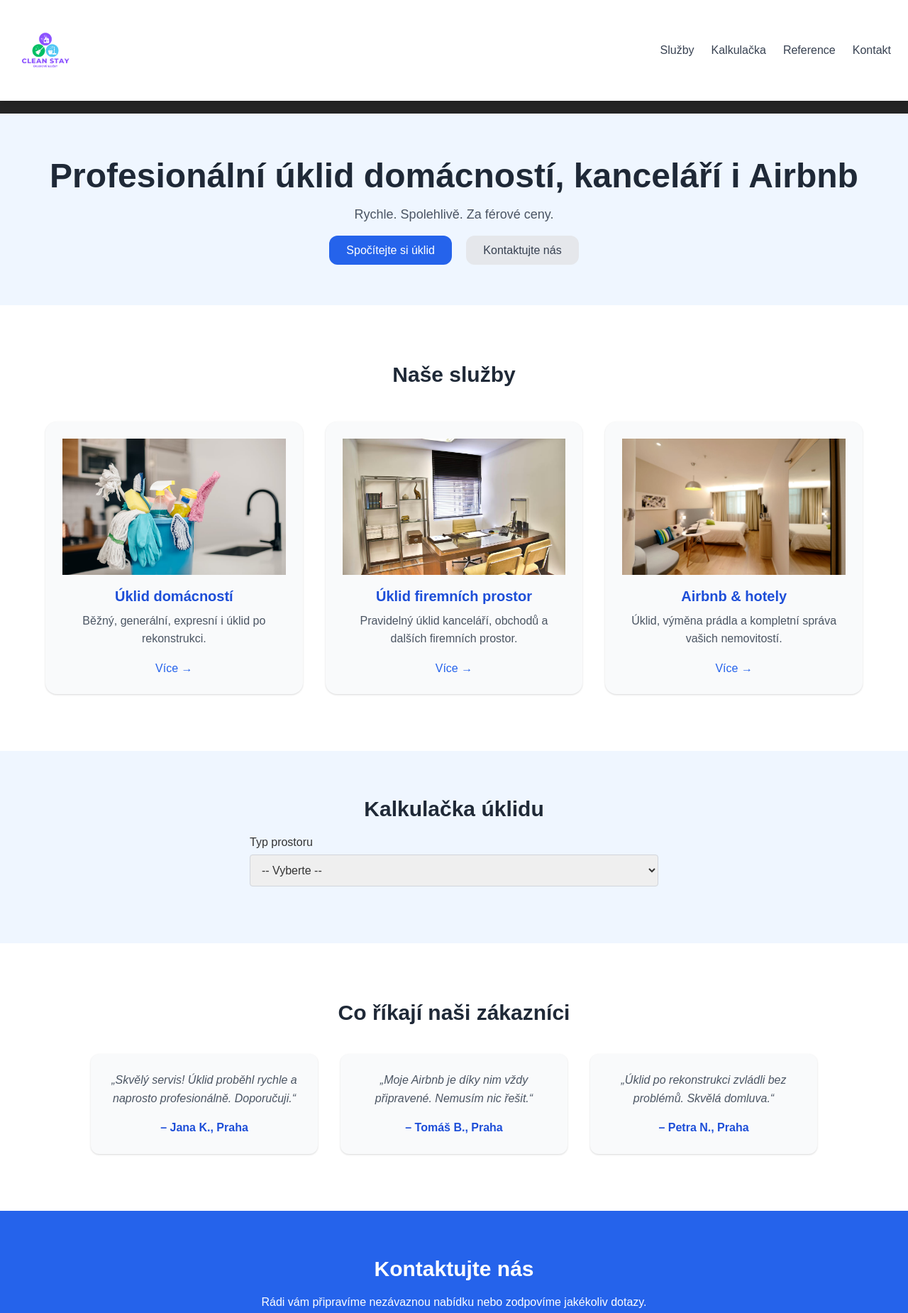
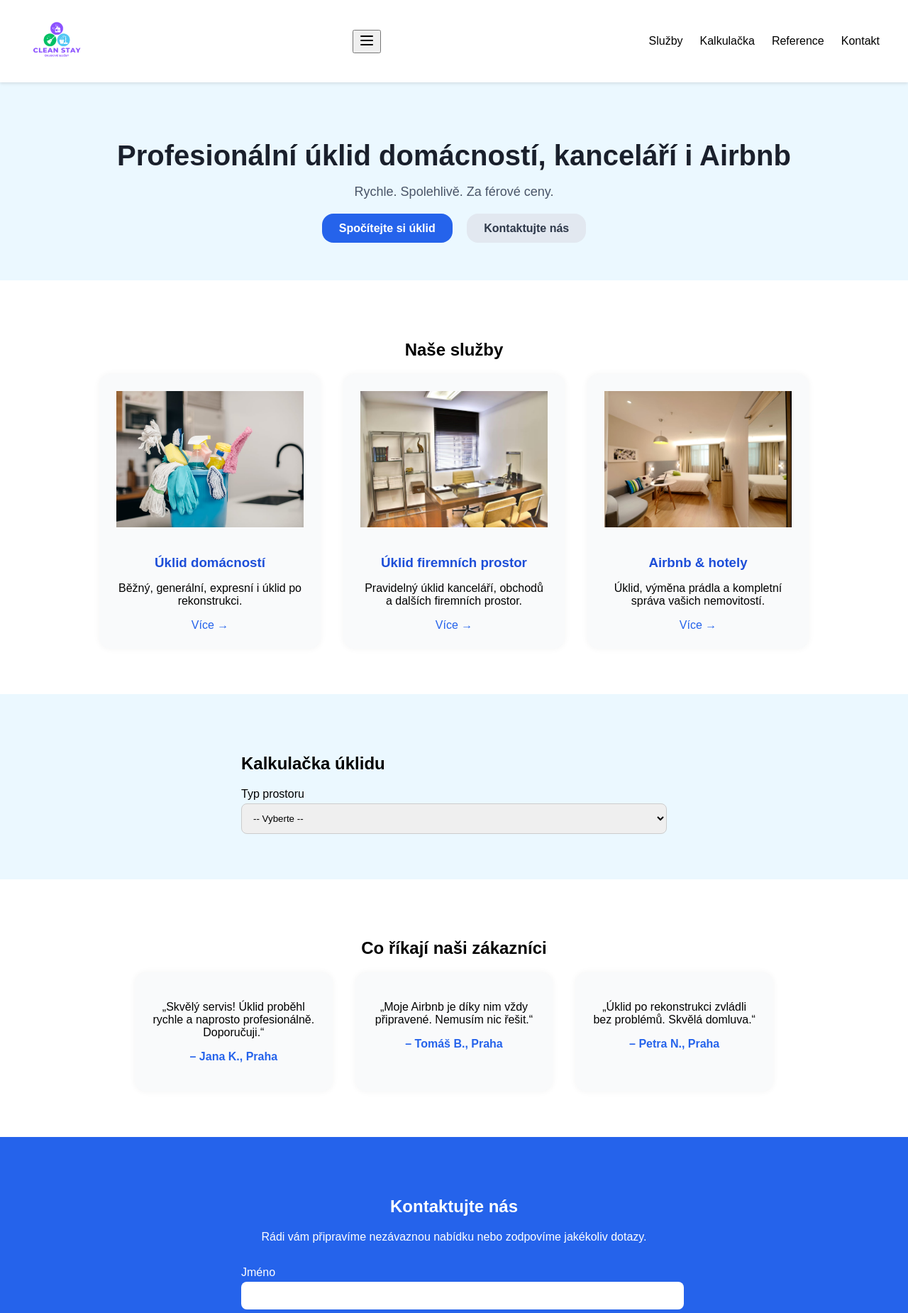
Before and after one commit to AKrivsic/cleanstay, a website built with Vite: page index.html in a window 1280 px wide. Shown: the top 1850 px of the page at 71% size. Built offline with nearby package versions, Linux system fonts and the light colour scheme.

Commit message:
normalcss

```diff
--- a/index.html
+++ b/index.html
@@ -3,180 +3,131 @@
 
 <head>
   <meta charset="UTF-8" />
+  <meta name="viewport" content="width=device-width, initial-scale=1.0" />
   <link rel="icon" type="image/svg+xml" href="/vite.svg" />
-  <meta name="viewport" content="width=device-width, initial-scale=1.0" />
-  <link href="https://cdn.jsdelivr.net/npm/tailwindcss@2.2.19/dist/tailwind.min.css" rel="stylesheet">
   <link rel="stylesheet" href="./src/style.css">
-  <title>Vite App</title>
+  <title>CleanStay</title>
 </head>
 
 <body>
-  <!-- Horní menu -->
-  <header class="bg-white shadow-md fixed w-full top-0 z-50">
-    <div class="max-w-7xl mx-auto px-6 py-4 flex items-center justify-between">
-      <!-- Logo -->
-      <div class="text-2xl font-bold text-blue-600">
-        <a href="#">
-          <img src="src/images/Red Blue Simple Colorful Professional Cleaning Service Logo-2.png" alt="CleanStay Logo" class="h-20">
-        </a>
+  <header class="header">
+    <div class="container header-inner">
+      <div class="logo">
+        <a href="#"><img src="src/images/Red Blue Simple Colorful Professional Cleaning Service Logo-2.png"
+            alt="CleanStay Logo"></a>
       </div>
-
-      <!-- Mobilní menu ikona -->
-      <div class="md:hidden flex items-center">
-        <button id="mobile-menu-button" class="text-blue-600">
-          <svg xmlns="http://www.w3.org/2000/svg" fill="none" viewBox="0 0 24 24" stroke="currentColor" class="w-6 h-6">
-            <path stroke-linecap="round" stroke-linejoin="round" stroke-width="2" d="M4 6h16M4 12h16M4 18h16"></path>
+      <div class="mobile-menu-icon">
+        <button id="mobile-menu-button">
+          <svg xmlns="http://www.w3.org/2000/svg" viewBox="0 0 24 24" fill="none" stroke="currentColor">
+            <path d="M4 6h16M4 12h16M4 18h16" stroke-width="2" stroke-linecap="round" stroke-linejoin="round" />
           </svg>
         </button>
       </div>
-
-      <!-- Navigace pro střední a větší obrazovky -->
-      <nav class="space-x-6 hidden md:flex">
-        <a href="#sluzby" class="text-gray-700 hover:text-blue-600 font-medium">Služby</a>
-        <a href="#kalkulacka" class="text-gray-700 hover:text-blue-600 font-medium">Kalkulačka</a>
-        <a href="#reference" class="text-gray-700 hover:text-blue-600 font-medium">Reference</a>
-        <a href="#kontakt" class="text-gray-700 hover:text-blue-600 font-medium">Kontakt</a>
+      <nav class="nav-desktop">
+        <a href="#sluzby">Služby</a>
+        <a href="#kalkulacka">Kalkulačka</a>
+        <a href="#reference">Reference</a>
+        <a href="#kontakt">Kontakt</a>
       </nav>
-
-      <!-- Mobilní navigace (skrytá výchozím nastavením) -->
-      <nav id="mobile-menu" class="hidden md:hidden absolute top-20 left-0 w-full bg-white shadow-md">
-        <div class="flex flex-col items-center space-y-4 py-4">
-          <a href="#sluzby" class="text-gray-700 hover:text-blue-600 font-medium">Služby</a>
-          <a href="#kalkulacka" class="text-gray-700 hover:text-blue-600 font-medium">Kalkulačka</a>
-          <a href="#reference" class="text-gray-700 hover:text-blue-600 font-medium">Reference</a>
-          <a href="#kontakt" class="text-gray-700 hover:text-blue-600 font-medium">Kontakt</a>
-        </div>
+      <nav id="mobile-menu" class="nav-mobile">
+        <a href="#sluzby">Služby</a>
+        <a href="#kalkulacka">Kalkulačka</a>
+        <a href="#reference">Reference</a>
+        <a href="#kontakt">Kontakt</a>
       </nav>
     </div>
   </header>
 
-  <!-- Padding pro obsah kvůli fixnímu headeru -->
-  <div class="pt-20"></div>
+  <div class="spacer"></div>
 
-  <!-- Padding pro obsah kvůli fixnímu headeru -->
-  <div class="pt-20"></div>
-  <!-- Hero Sekce -->
-  <section class="bg-blue-50 py-16 px-4 text-center">
-    <h1 class="text-4xl md:text-5xl font-bold text-gray-800 mb-4">Profesionální úklid domácností, kanceláří i Airbnb
-    </h1>
-    <p class="text-lg text-gray-600 mb-6">Rychle. Spolehlivě. Za férové ceny.</p>
-    <div class="space-x-4">
-      <a href="#kalkulacka" class="bg-blue-600 text-white px-6 py-3 rounded-xl hover:bg-blue-700">Spočítejte si
-        úklid</a>
-      <a href="#kontakt" class="bg-gray-200 text-gray-700 px-6 py-3 rounded-xl hover:bg-gray-300">Kontaktujte nás</a>
+  <section class="hero">
+    <h1>Profesionální úklid domácností, kanceláří i Airbnb</h1>
+    <p>Rychle. Spolehlivě. Za férové ceny.</p>
+    <div class="hero-buttons">
+      <a href="#kalkulacka" class="btn-primary">Spočítejte si úklid</a>
+      <a href="#kontakt" class="btn-secondary">Kontaktujte nás</a>
     </div>
   </section>
 
-  <!-- Služby -->
-  <section class="py-20 bg-white px-4">
-    <h2 class="text-3xl font-semibold text-center text-gray-800 mb-12">Naše služby</h2>
-    <div class="grid grid-cols-1 md:grid-cols-3 gap-8 max-w-6xl mx-auto">
-
-      <!-- Úklid domácností -->
-      <div class="bg-gray-50 p-6 text-center rounded-2xl shadow hover:shadow-md transition">
-        <img src="src/images/kitchen.avif" alt="Uklid domacnosti" class="mx-auto mb-4 w-full h-48 object-cover">
-        <h3 class="text-xl font-bold text-blue-700 mb-2">Úklid domácností</h3>
-        <p class="text-gray-600 mb-4">Běžný, generální, expresní i úklid po rekonstrukci.</p>
-        <a href="/uklid-domacnosti" class="text-blue-600 font-medium hover:underline">Více →</a>
+  <section class="services">
+    <h2>Naše služby</h2>
+    <div class="services-grid">
+      <div class="service-card">
+        <img src="src/images/kitchen.avif" alt="Úklid domácností">
+        <h3>Úklid domácností</h3>
+        <p>Běžný, generální, expresní i úklid po rekonstrukci.</p>
+        <a href="/uklid-domacnosti">Více →</a>
       </div>
-
-      <!-- Úklid firem -->
-      <div class="bg-gray-50 p-6 text-center rounded-2xl shadow hover:shadow-md transition">
-        <img src="src/images/office-2.avif" alt="Uklid kacelari" class="mx-auto mb-4 w-full h-48 object-cover">
-        <h3 class="text-xl font-bold text-blue-700 mb-2">Úklid firemních prostor</h3>
-        <p class="text-gray-600 mb-4">Pravidelný úklid kanceláří, obchodů a dalších firemních prostor.</p>
-        <a href="/uklid-firem" class="text-blue-600 font-medium hover:underline">Více →</a>
+      <div class="service-card">
+        <img src="src/images/office-2.avif" alt="Úklid kanceláří">
+        <h3>Úklid firemních prostor</h3>
+        <p>Pravidelný úklid kanceláří, obchodů a dalších firemních prostor.</p>
+        <a href="/uklid-firem">Více →</a>
       </div>
-
-      <!-- Airbnb & hotely -->
-      <div class="bg-gray-50 p-6 text-center rounded-2xl shadow hover:shadow-md transition">
-        <img src="src/images/hotel.avif" alt="Airbnb a hotely" class="mx-auto mb-4 w-full h-48 object-cover">
-        <h3 class="text-xl font-bold text-blue-700 mb-2">Airbnb & hotely</h3>
-        <p class="text-gray-600 mb-4">Úklid, výměna prádla a kompletní správa vašich nemovitostí.</p>
-        <a href="/uklid-airbnb-hotely" class="text-blue-600 font-medium hover:underline">Více →</a>
+      <div class="service-card">
+        <img src="src/images/hotel.avif" alt="Airbnb a hotely">
+        <h3>Airbnb & hotely</h3>
+        <p>Úklid, výměna prádla a kompletní správa vašich nemovitostí.</p>
+        <a href="/uklid-airbnb-hotely">Více →</a>
       </div>
-
     </div>
   </section>
-  <!-- Kalkulačka úklidu -->
-  <section id="kalkulacka" class="bg-blue-50 py-16 px-4">
-    <div class="max-w-xl mx-auto text-center">
-      <h2 class="text-3xl font-semibold text-gray-800 mb-4">Kalkulačka úklidu</h2>
 
-      <form id="calc-form" class="space-y-4 text-left">
-        <!-- Výběr typu prostoru -->
-        <div>
-          <label class="block mb-1 font-medium">Typ prostoru</label>
-          <select id="space-type" class="w-full p-3 rounded border border-gray-300">
+  <section id="kalkulacka" class="calculator">
+    <div class="calculator-inner">
+      <h2>Kalkulačka úklidu</h2>
+      <form id="calc-form">
+        <label>Typ prostoru
+          <select id="space-type">
             <option value="">-- Vyberte --</option>
             <option value="byt">Byt / Dům</option>
             <option value="kancelar">Kancelář</option>
             <option value="airbnb">Airbnb</option>
           </select>
-        </div>
-
-        <!-- Dynamické pole -->
+        </label>
         <div id="dynamic-inputs"></div>
       </form>
-
-      <div id="result" class="mt-6 text-lg font-semibold text-blue-700 text-center hidden"></div>
+      <div id="result" class="result hidden"></div>
     </div>
   </section>
 
-  <!-- Reference -->
-  <section class="bg-white py-20 px-4">
-    <div class="max-w-5xl mx-auto text-center">
-      <h2 class="text-3xl font-semibold text-gray-800 mb-10">Co říkají naši zákazníci</h2>
-      <div class="grid md:grid-cols-3 gap-8">
-        <div class="bg-gray-50 p-6 rounded-xl shadow">
-          <p class="text-gray-600 italic">„Skvělý servis! Úklid proběhl rychle a naprosto profesionálně. Doporučuji.“
-          </p>
-          <p class="mt-4 font-semibold text-blue-700">– Jana K., Praha</p>
+  <section class="reference">
+    <div class="reference-inner">
+      <h2>Co říkají naši zákazníci</h2>
+      <div class="reference-grid">
+        <div class="reference-card">
+          <p>„Skvělý servis! Úklid proběhl rychle a naprosto profesionálně. Doporučuji.“</p>
+          <p class="author">– Jana K., Praha</p>
         </div>
-        <div class="bg-gray-50 p-6 rounded-xl shadow">
-          <p class="text-gray-600 italic">„Moje Airbnb je díky nim vždy připravené. Nemusím nic řešit.“</p>
-          <p class="mt-4 font-semibold text-blue-700">– Tomáš B., Praha</p>
+        <div class="reference-card">
+          <p>„Moje Airbnb je díky nim vždy připravené. Nemusím nic řešit.“</p>
+          <p class="author">– Tomáš B., Praha</p>
         </div>
-        <div class="bg-gray-50 p-6 rounded-xl shadow">
-          <p class="text-gray-600 italic">„Úklid po rekonstrukci zvládli bez problémů. Skvělá domluva.“</p>
-          <p class="mt-4 font-semibold text-blue-700">– Petra N., Praha</p>
+        <div class="reference-card">
+          <p>„Úklid po rekonstrukci zvládli bez problémů. Skvělá domluva.“</p>
+          <p class="author">– Petra N., Praha</p>
         </div>
       </div>
     </div>
   </section>
 
-  <!-- Kontakt -->
-  <section id="kontakt" class="bg-blue-600 text-white py-16 px-4">
-    <div class="max-w-3xl mx-auto text-center">
-      <h2 class="text-3xl font-semibold mb-4">Kontaktujte nás</h2>
-      <p class="mb-8">Rádi vám připravíme nezávaznou nabídku nebo zodpovíme jakékoliv dotazy.</p>
-
-      <form class="space-y-4 text-left">
-        <div>
-          <label class="block mb-1">Jméno</label>
-          <input type="text" class="w-full p-3 rounded border border-gray-300 text-gray-800" required />
-        </div>
-        <div>
-          <label class="block mb-1">E-mail</label>
-          <input type="email" class="w-full p-3 rounded border border-gray-300 text-gray-800" required />
-        </div>
-        <div>
-          <label class="block mb-1">Zpráva</label>
-          <textarea class="w-full p-3 rounded border border-gray-300 text-gray-800" rows="4" required></textarea>
-        </div>
-        <button type="submit" class="w-full bg-white text-blue-600 font-bold py-3 rounded-xl hover:bg-gray-100">Odeslat
-          zprávu</button>
+  <section id="kontakt" class="contact">
+    <div class="contact-inner">
+      <h2>Kontaktujte nás</h2>
+      <p>Rádi vám připravíme nezávaznou nabídku nebo zodpovíme jakékoliv dotazy.</p>
+      <form>
+        <label>Jméno <input type="text" required /></label>
+        <label>E-mail <input type="email" required /></label>
+        <label>Zpráva <textarea rows="4" required></textarea></label>
+        <button type="submit">Odeslat zprávu</button>
       </form>
-
-      <div class="mt-8 text-sm">
+      <div class="contact-info">
         <p>📞 +420 776 292 312 &nbsp; | &nbsp; ✉️ info@cleanstay.cz</p>
-        <p class="mt-2">IČO: 01719408 &nbsp; | &nbsp; Otevřeno: Non-Stop</p>
+        <p>IČO: 01719408 &nbsp; | &nbsp; Otevřeno: Non-Stop</p>
       </div>
     </div>
   </section>
 
-
-  <div id="app"></div>
   <script type="module" src="./src/main.js"></script>
 </body>
 
--- a/src/style.css
+++ b/src/style.css
@@ -1,25 +1,7 @@
-:root {
-  font-family: system-ui, Avenir, Helvetica, Arial, sans-serif;
-  line-height: 1.5;
-  font-weight: 400;
-
-  color-scheme: light dark;
-  color: rgba(255, 255, 255, 0.87);
-  background-color: #242424;
-
-  font-synthesis: none;
-  text-rendering: optimizeLegibility;
-  -webkit-font-smoothing: antialiased;
-  -moz-osx-font-smoothing: grayscale;
-}
-
-/* Globální styly */
+/* Základy */
 body {
+  margin: 0;
   font-family: Arial, sans-serif;
-  line-height: 1.6;
-  margin: 0;
-  padding: 0;
-  color: #333;
 }
 
 a {
@@ -27,254 +9,246 @@ a {
   color: inherit;
 }
 
-.container {
-  width: 100%;
-  max-width: 1200px;
-  margin: 0 auto;
-  padding: 0 20px;
-}
-
-header {
-  background-color: white;
-  box-shadow: 0 4px 6px rgba(0, 0, 0, 0.1);
+/* Hlavička */
+.header {
+  background: white;
+  box-shadow: 0 2px 4px rgba(0, 0, 0, 0.1);
   position: fixed;
   width: 100%;
   top: 0;
-  left: 0;
-  padding: 15px 0;
   z-index: 50;
 }
 
-header .logo a {
-  font-size: 24px;
-  font-weight: bold;
-  color: #1e3a8a;
+.container {
+  max-width: 1200px;
+  margin: 0 auto;
+  padding: 1rem 1.5rem;
+  display: flex;
+  justify-content: space-between;
+  align-items: center;
 }
 
-header .nav {
-  display: flex;
-  gap: 20px;
+.logo img {
+  height: 80px;
 }
 
-header .nav a {
-  font-size: 16px;
-  color: #4b5563;
-  transition: color 0.3s;
+.mobile-menu-icon svg {
+  width: 24px;
+  height: 24px;
 }
 
-header .nav a:hover {
-  color: #1e3a8a;
+.nav-desktop {
+  display: none;
 }
 
-.content-padding {
-  padding-top: 80px;
+.nav-mobile {
+  display: none;
+  flex-direction: column;
+  background: white;
+  position: absolute;
+  top: 100px;
+  left: 0;
+  width: 100%;
+  text-align: center;
 }
 
-/* Hero */
-.hero {
-  background-color: #eff6ff;
-  text-align: center;
-  padding: 60px 20px;
+.spacer {
+  padding-top: 100px;
 }
 
-.hero-title {
-  font-size: 36px;
-  font-weight: bold;
-  color: #333;
+/* Hero sekce */
+.hero {
+  background: #ebf8ff;
+  text-align: center;
+  padding: 4rem 1rem;
 }
 
-.hero-subtitle {
-  font-size: 18px;
-  color: #6b7280;
-  margin: 20px 0;
+.hero h1 {
+  font-size: 2.5rem;
+  margin-bottom: 1rem;
+  color: #1a202c;
 }
 
-.cta-buttons {
-  display: flex;
-  gap: 20px;
-  justify-content: center;
+.hero p {
+  color: #4a5568;
+  font-size: 1.125rem;
+  margin-bottom: 2rem;
 }
 
-.cta-button {
-  padding: 12px 24px;
-  font-size: 16px;
-  border-radius: 8px;
-  cursor: pointer;
+.hero-buttons a {
+  padding: 0.75rem 1.5rem;
+  border-radius: 1rem;
+  font-weight: bold;
+  margin: 0 0.5rem;
 }
 
-.cta-button.primary {
-  background-color: #1e3a8a;
+.btn-primary {
+  background: #2563eb;
   color: white;
 }
 
-.cta-button.primary:hover {
-  background-color: #2563eb;
-}
-
-.cta-button.secondary {
-  background-color: #e5e7eb;
-  color: #4b5563;
-}
-
-.cta-button.secondary:hover {
-  background-color: #d1d5db;
+.btn-secondary {
+  background: #e2e8f0;
+  color: #2d3748;
 }
 
 /* Služby */
 .services {
-  padding: 80px 0;
-  background-color: white;
+  background: white;
+  padding: 4rem 1rem;
   text-align: center;
 }
 
-.services-title {
-  font-size: 28px;
-  font-weight: bold;
-  margin-bottom: 40px;
+.services-grid {
+  display: grid;
+  gap: 2rem;
+  grid-template-columns: 1fr;
+  max-width: 1000px;
+  margin: 0 auto;
 }
 
-.service-cards {
-  display: grid;
-  grid-template-columns: repeat(auto-fill, minmax(280px, 1fr));
-  gap: 30px;
+@media (min-width: 768px) {
+  .nav-desktop {
+    display: flex;
+    gap: 1.5rem;
+  }
+
+  .services-grid {
+    grid-template-columns: repeat(3, 1fr);
+  }
 }
 
 .service-card {
-  background-color: #f9fafb;
-  padding: 30px;
-  border-radius: 12px;
-  box-shadow: 0 4px 6px rgba(0, 0, 0, 0.1);
-  transition: box-shadow 0.3s;
+  background: #f9fafb;
+  padding: 1.5rem;
+  border-radius: 1rem;
+  box-shadow: 0 0 10px rgba(0, 0, 0, 0.05);
 }
 
-.service-card:hover {
-  box-shadow: 0 6px 10px rgba(0, 0, 0, 0.15);
+.service-card img {
+  width: 100%;
+  height: 12rem;
+  object-fit: cover;
+  margin-bottom: 1rem;
 }
 
-.service-card-title {
-  font-size: 20px;
-  font-weight: bold;
-  color: #1e3a8a;
+.service-card h3 {
+  color: #1d4ed8;
+  margin-bottom: 0.5rem;
 }
 
-.service-card-description {
-  color: #6b7280;
-  margin: 15px 0;
-}
-
-.service-card-link {
-  color: #1e3a8a;
-  font-weight: bold;
-  text-decoration: underline;
+.service-card a {
+  color: #2563eb;
 }
 
 /* Kalkulačka */
 .calculator {
-  background-color: #eff6ff;
-  padding: 60px 20px;
+  background: #ebf8ff;
+  padding: 4rem 1rem;
+  text-align: center;
 }
 
-.calculator-container {
+.calculator-inner {
+  max-width: 600px;
+  margin: 0 auto;
+  text-align: left;
+}
+
+.calculator select,
+.calculator input,
+.calculator textarea {
+  width: 100%;
+  padding: 0.75rem;
+  margin-top: 0.25rem;
+  border: 1px solid #ccc;
+  border-radius: 0.5rem;
+}
+
+.result {
+  margin-top: 1.5rem;
+  color: #2563eb;
+  font-weight: bold;
+}
+
+.hidden {
+  display: none;
+}
+
+/* Reference */
+.reference {
+  background: white;
+  padding: 4rem 1rem;
+}
+
+.reference-inner {
+  max-width: 900px;
+  margin: 0 auto;
+  text-align: center;
+}
+
+.reference-grid {
+  display: grid;
+  gap: 2rem;
+}
+
+@media (min-width: 768px) {
+  .reference-grid {
+    grid-template-columns: repeat(3, 1fr);
+  }
+}
+
+.reference-card {
+  background: #f9fafb;
+  padding: 1.5rem;
+  border-radius: 1rem;
+  box-shadow: 0 0 10px rgba(0, 0, 0, 0.05);
+}
+
+.reference-card .author {
+  margin-top: 1rem;
+  color: #2563eb;
+  font-weight: bold;
+}
+
+/* Kontakt */
+.contact {
+  background: #2563eb;
+  color: white;
+  padding: 4rem 1rem;
+}
+
+.contact-inner {
   max-width: 600px;
   margin: 0 auto;
   text-align: center;
 }
 
-.calculator-title {
-  font-size: 28px;
-  font-weight: bold;
+.contact form {
+  text-align: left;
+  margin-top: 2rem;
 }
 
-.calculator-description {
-  color: #6b7280;
-  margin-bottom: 40px;
+.contact input,
+.contact textarea {
+  width: 100%;
+  padding: 0.75rem;
+  border-radius: 0.5rem;
+  border: none;
+  margin-top: 0.25rem;
+  margin-bottom: 1rem;
+  color: #1a202c;
 }
 
-.calculator-form .form-group {
-  margin-bottom: 20px;
-}
-
-.form-input {
+.contact button {
   width: 100%;
-  padding: 12px;
-  font-size: 16px;
-  border-radius: 8px;
-  border: 1px solid #d1d5db;
-}
-
-.calculator-footer {
-  color: #6b7280;
-  font-size: 14px;
-  margin-top: 20px;
-}
-
-/* Reference */
-.references {
-  padding: 80px 20px;
-  background-color: white;
-}
-
-.references-title {
-  font-size: 28px;
+  background: white;
+  color: #2563eb;
+  padding: 1rem;
   font-weight: bold;
-  margin-bottom: 40px;
-}
-
-.reference-cards {
-  display: grid;
-  grid-template-columns: repeat(auto-fill, minmax(280px, 1fr));
-  gap: 30px;
-}
-
-.reference-card {
-  background-color: #f9fafb;
-  padding: 30px;
-  border-radius: 12px;
-  box-shadow: 0 4px 6px rgba(0, 0, 0, 0.1);
-}
-
-.reference-quote {
-  font-style: italic;
-  color: #6b7280;
-}
-
-.reference-author {
-  margin-top: 10px;
-  font-weight: bold;
-  color: #1e3a8a;
-}
-
-/* Kontakt */
-.contact {
-  background-color: #1e3a8a;
-  color: white;
-  padding: 60px 20px;
-}
-
-.contact-container {
-  max-width: 600px;
-  margin: 0 auto;
-  text-align: center;
-}
-
-.contact-title {
-  font-size: 28px;
-  font-weight: bold;
-}
-
-.contact-description {
-  margin-bottom: 30px;
-}
-
-.contact-form .form-group {
-  margin-bottom: 20px;
+  border-radius: 1rem;
 }
 
 .contact-info {
-  font-size: 14px;
-  margin-top: 40px;
+  margin-top: 2rem;
+  font-size: 0.875rem;
 }
-
-.contact-info p {
-  margin: 5px 0;
-}
```
